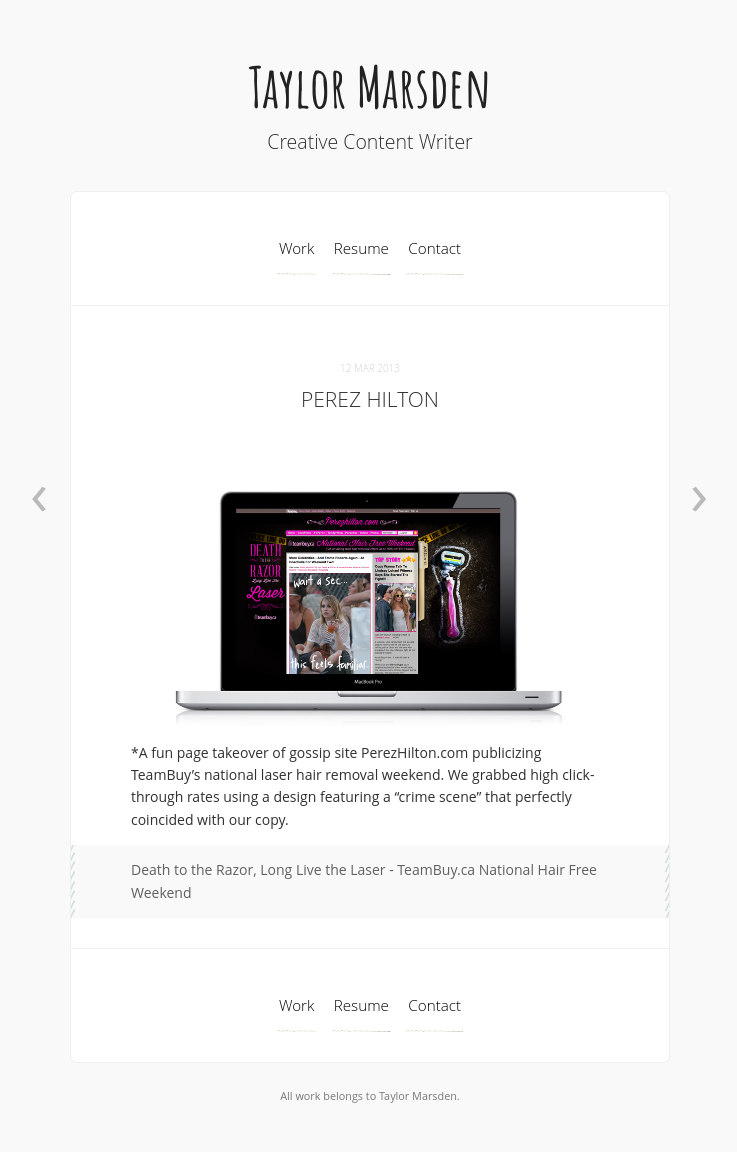
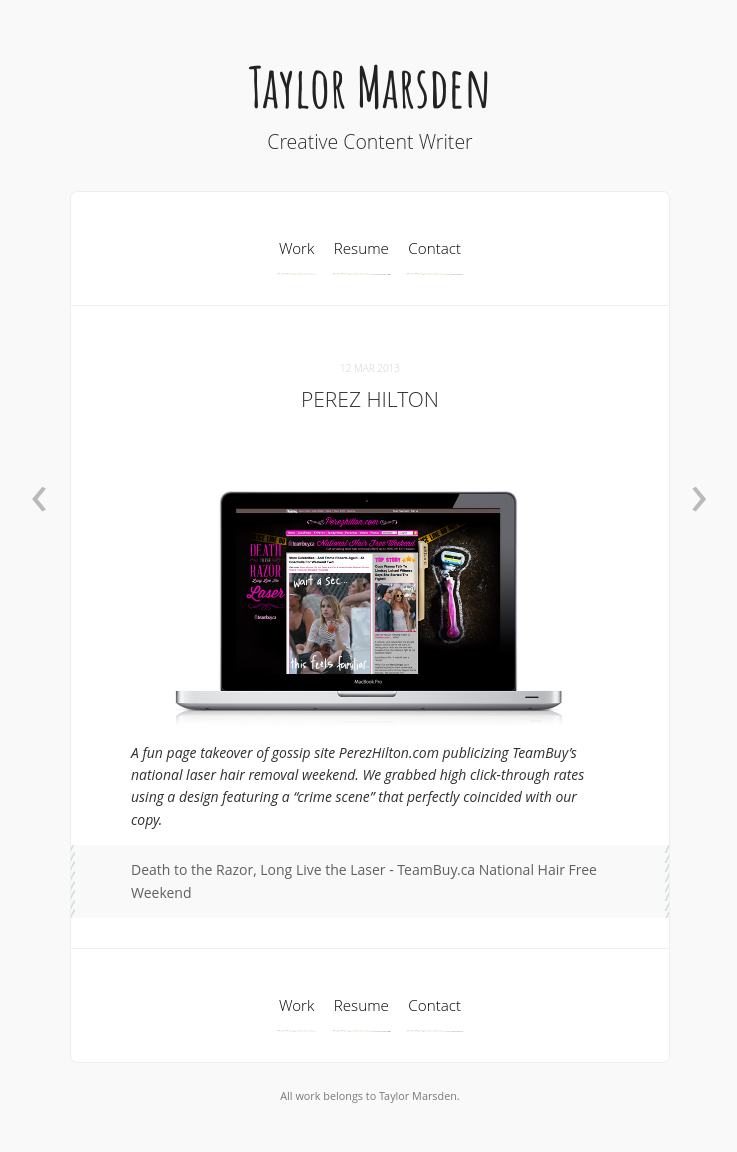
Before and after one commit to tkmars/tkmars.github.io, a Jekyll site: the page built from _posts/2013-03-12-Perez_Hilton.md, in a window 1280 px wide. Shown: the whole page, without its empty margins (270-1007 px from the left). Built offline with Jekyll 4.4.1, drawn with Linux system fonts in a browser that asks for light colours; Markdown is read by kramdown in place of the engine named in the settings; comment, search, counter and statistics services are not loaded.

Commit message:
italics change

```diff
--- a/_posts/2013-03-12-Perez_Hilton.md
+++ b/_posts/2013-03-12-Perez_Hilton.md
@@ -6,6 +6,6 @@
 
 ![My helpful screenshot]({{ site.url }}/images/PH_LH_featureimage.png)
 
-*A fun page takeover of gossip site PerezHilton.com publicizing TeamBuy's national laser hair removal weekend. We grabbed high click-through rates using a design featuring a "crime scene" that perfectly coincided with our copy.
+*A fun page takeover of gossip site PerezHilton.com publicizing TeamBuy's national laser hair removal weekend. We grabbed high click-through rates using a design featuring a "crime scene" that perfectly coincided with our copy.*
 
 > Death to the Razor, Long Live the Laser - TeamBuy.ca National Hair Free Weekend
```
